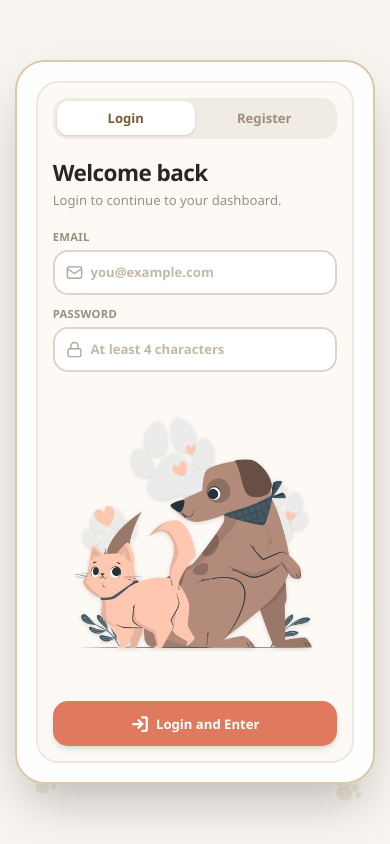
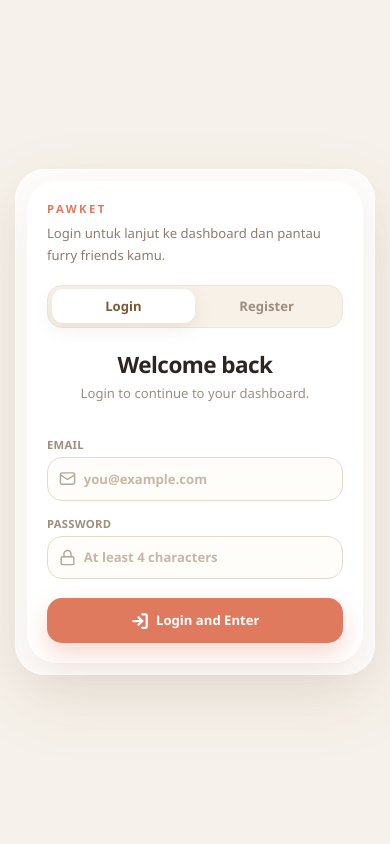
Before and after one commit to arindasr/pawket, a React (Vite) app: page / in a window 390 px wide. Built offline with nearby package versions, Linux system fonts and the light colour scheme.

Commit message:
fix auth page

```diff
--- a/src/components/AuthPage.jsx
+++ b/src/components/AuthPage.jsx
@@ -37,13 +37,11 @@ function PetIllustration() {
   );
 }
 
-// ── Generate evenly distributed paw prints ──
+// ── Generate evenly distributed paw prints for desktop/tablet ──
 const generatePawPositions = () => {
-  const isMobile = typeof window !== "undefined" && window.innerWidth < 768;
   const positions = [];
-
-  const cols = isMobile ? 5 : 8;
-  const rows = isMobile ? 5 : 7;
+  const cols = 8;
+  const rows = 7;
   const total = cols * rows;
 
   for (let i = 0; i < total; i++) {
@@ -59,12 +57,8 @@ const generatePawPositions = () => {
     top = Math.max(3, Math.min(97, top));
     left = Math.max(3, Math.min(97, left));
 
-    const size = isMobile
-      ? 22 + Math.floor(Math.random() * 20)
-      : 30 + Math.floor(Math.random() * 28);
-
     positions.push({
-      size,
+      size: 30 + Math.floor(Math.random() * 28),
       top,
       left,
       rotate: `${(Math.random() - 0.5) * 60}deg`,
@@ -77,9 +71,8 @@ const generatePawPositions = () => {
 
 // ── Get or generate paw positions (permanent via localStorage) ──
 const getPawPositions = () => {
-  const STORAGE_KEY = "pawket_paw_positions";
+  const STORAGE_KEY = "pawket_paw_positions_desktop";
 
-  // Coba ambil dari localStorage
   if (typeof window !== "undefined") {
     const saved = localStorage.getItem(STORAGE_KEY);
     if (saved) {
@@ -91,10 +84,8 @@ const getPawPositions = () => {
     }
   }
 
-  // Generate baru
   const positions = generatePawPositions();
 
-  // Simpan ke localStorage
   if (typeof window !== "undefined") {
     try {
       localStorage.setItem(STORAGE_KEY, JSON.stringify(positions));
@@ -106,7 +97,6 @@ const getPawPositions = () => {
   return positions;
 };
 
-// ✅ GENERATE SEKALI DAN SIMPAN PERMANEN
 const INITIAL_PAW_POSITIONS = getPawPositions();
 
 // ─────────────────────────────────────────────────────────
@@ -116,9 +106,7 @@ export default function AuthPage({ onAuth }) {
   const [email, setEmail] = useState("");
   const [password, setPassword] = useState("");
 
-  // ✅ PAKAI YANG SUDAH DISIMPAN (PERMANEN)
   const pawPositions = INITIAL_PAW_POSITIONS;
-
   const isRegister = mode === "register";
 
   function handleSubmit(e) {
@@ -134,10 +122,9 @@ export default function AuthPage({ onAuth }) {
   }
 
   return (
-    <div className="relative min-h-dvh bg-[#f7f4ef] overflow-hidden flex flex-col">
-      {/* ── Background paw prints — evenly distributed ── */}
+    <div className="relative min-h-dvh overflow-hidden bg-[#f6f1ea]">
       <div
-        className="pointer-events-none select-none absolute inset-0 overflow-visible"
+        className="pointer-events-none absolute inset-0 hidden overflow-visible md:block"
         aria-hidden="true"
       >
         {pawPositions.map((p, i) => (
@@ -156,22 +143,22 @@ export default function AuthPage({ onAuth }) {
         ))}
       </div>
 
-      <div className="flex-1 flex items-center justify-center p-4 md:p-8 relative z-10">
-        <div className="relative grid w-full max-w-6xl gap-8 rounded-4xl border-2 border-[#d9c8aa] bg-white/90 p-5 shadow-2xl backdrop-blur-sm md:grid-cols-[1fr_420px] md:p-8 lg:p-12">
+      <div className="relative z-10 mx-auto flex min-h-dvh w-full max-w-6xl items-center justify-center px-4 py-6 sm:px-6 md:px-8 md:py-10">
+        <div className="grid w-full max-w-md gap-8 rounded-4xl border border-white/70 bg-white/78 p-3 shadow-[0_24px_70px_rgba(122,92,56,0.10)] backdrop-blur-xl md:max-w-6xl md:grid-cols-[1fr_420px] md:p-8 lg:gap-10 lg:p-12">
           <div className="relative hidden flex-col justify-center text-center md:flex md:text-left">
             <h1 className="text-4xl font-black leading-tight tracking-tight text-[#2d2520] sm:text-5xl lg:text-6xl">
               Hello, Pawrents!
             </h1>
 
-            <p className="mx-auto mt-4 max-w-xl text-lg font-semibold text-[#e07a5f] sm:text-xl md:mx-0">
+            <p className="mx-auto mt-4 max-w-xl text-lg font-semibold text-[#dd7b61] sm:text-xl md:mx-0">
               Welcome to Pawket.
             </p>
 
-            <p className="mx-auto mt-3 max-w-xl text-sm font-medium leading-relaxed text-[#8a7968] sm:text-base md:mx-0">
+            <p className="mx-auto mt-3 max-w-xl text-sm font-medium leading-relaxed text-[#8f7c6b] sm:text-base md:mx-0">
               Every journey starts with a single step... or paw print!
             </p>
 
-            <p className="mx-auto mt-1 max-w-xl text-sm font-medium leading-relaxed text-[#8a7968] sm:text-base md:mx-0">
+            <p className="mx-auto mt-1 max-w-xl text-sm font-medium leading-relaxed text-[#8f7c6b] sm:text-base md:mx-0">
               Your furry friends are waiting. Log in to continue your journey
               with them.
             </p>
@@ -181,59 +168,85 @@ export default function AuthPage({ onAuth }) {
             </div>
           </div>
 
-          <div className="relative rounded-3xl border-2 border-[#ede8e0] bg-[#fdfaf6] p-4 sm:p-6 flex flex-col">
-            <div className="mb-5 grid grid-cols-2 rounded-2xl bg-[#f0ebe3] p-1">
+          <div className="relative mx-auto flex w-full max-w-md flex-col rounded-4xl border border-white/85 bg-white/88 p-5 shadow-[0_16px_40px_rgba(122,92,56,0.08)] backdrop-blur-sm sm:p-6 md:p-7">
+            <div className="mb-5 md:hidden">
+              <p className="text-xs font-black uppercase tracking-[0.22em] text-[#e07a5f]">
+                Pawket
+              </p>
+              <p className="mt-2 text-sm font-medium leading-relaxed text-[#8f7c6b] transition-all duration-300 ease-out">
+                {isRegister
+                  ? "Buat akun untuk mulai mengatur kebutuhan furry friends kamu."
+                  : "Login untuk lanjut ke dashboard dan pantau furry friends kamu."}
+              </p>
+            </div>
+
+            <div className="relative mb-6 grid grid-cols-2 rounded-2xl border border-[#efe4d7] bg-[#f7f1e8] p-1">
+              <span
+                className="absolute bottom-1 left-1 top-1 rounded-xl bg-white shadow-[0_6px_18px_rgba(122,92,56,0.10)] transition-all duration-300 ease-out"
+                style={{
+                  width: "calc(50% - 0.25rem)",
+                  transform: isRegister
+                    ? "translateX(calc(100% + 0.25rem))"
+                    : "translateX(0)",
+                }}
+              />
               <button
                 type="button"
                 onClick={() => setMode("login")}
-                className={`rounded-xl px-3 py-2 text-sm font-extrabold transition-colors ${!isRegister ? "bg-white text-[#7a5c38] shadow-sm" : "text-[#9e8e7e]"}`}
+                className={`relative z-10 rounded-xl px-3 py-2 text-sm font-extrabold transition-all duration-300 ease-out ${!isRegister ? "text-[#7a5c38]" : "text-[#9e8e7e] hover:text-[#7a5c38]"}`}
               >
                 Login
               </button>
               <button
                 type="button"
                 onClick={() => setMode("register")}
-                className={`rounded-xl px-3 py-2 text-sm font-extrabold transition-colors ${isRegister ? "bg-white text-[#7a5c38] shadow-sm" : "text-[#9e8e7e]"}`}
+                className={`relative z-10 rounded-xl px-3 py-2 text-sm font-extrabold transition-all duration-300 ease-out ${isRegister ? "text-[#7a5c38]" : "text-[#9e8e7e] hover:text-[#7a5c38]"}`}
               >
                 Register
               </button>
             </div>
 
-            <div className="mb-5">
-              <h2 className="text-2xl font-black tracking-tight text-[#2d2520]">
+            <div className="mb-5 text-center transition-all duration-300 ease-out md:text-left">
+              <h2 className="text-2xl font-black tracking-tight text-[#2d2520] sm:text-[1.75rem]">
                 {isRegister ? "Create account" : "Welcome back"}
               </h2>
-              <p className="mt-1 text-sm font-medium text-[#9e8e7e]">
+              <p className="mt-1 text-sm font-medium text-[#9e8e7e] transition-all duration-300 ease-out">
                 {isRegister
                   ? "Register to open your Pawket dashboard."
                   : "Login to continue to your dashboard."}
               </p>
             </div>
 
-            <form onSubmit={handleSubmit} className="flex-1 flex flex-col">
-              <div className="space-y-3 flex-1">
-                {isRegister && (
-                  <label className="block">
+            <form onSubmit={handleSubmit} className="flex flex-1 flex-col">
+              <div className="flex-1 space-y-4">
+                <div
+                  className={`grid overflow-hidden transition-all duration-300 ease-out ${isRegister ? "grid-rows-[1fr] opacity-100" : "grid-rows-[0fr] opacity-0"}`}
+                  aria-hidden={!isRegister}
+                >
+                  <div className="min-h-0">
+                    <label className="block pb-0.5">
                       <span className="mb-1.5 block text-xs font-bold uppercase tracking-wide text-[#9e8e7e]">
                         Name
                       </span>
-                    <span className="flex items-center gap-2 rounded-2xl border-2 border-[#ddd5c8] bg-white px-3 py-3 focus-within:border-[#c4a882]">
+                      <span className="flex items-center gap-2 rounded-2xl border border-[#e5d9cc] bg-[#fffdfa] px-3 py-3 transition-all duration-300 ease-out focus-within:border-[#d3b08c] focus-within:bg-white">
                         <UserRound size={17} className="text-[#b0a898]" />
                         <input
                           value={name}
                           onChange={(e) => setName(e.target.value)}
                           placeholder="Your name"
-                        className="min-w-0 flex-1 bg-transparent text-sm font-semibold text-[#3d3530] outline-none placeholder:text-[#c4b9a8]"
+                          disabled={!isRegister}
+                          className="min-w-0 flex-1 bg-transparent text-sm font-semibold text-[#3d3530] outline-none placeholder:text-[#c4b9a8] disabled:cursor-default"
                         />
                       </span>
                     </label>
-                )}
+                  </div>
+                </div>
 
                 <label className="block">
                   <span className="mb-1.5 block text-xs font-bold uppercase tracking-wide text-[#9e8e7e]">
                     Email
                   </span>
-                  <span className="flex items-center gap-2 rounded-2xl border-2 border-[#ddd5c8] bg-white px-3 py-3 focus-within:border-[#c4a882]">
+                  <span className="flex items-center gap-2 rounded-2xl border border-[#e5d9cc] bg-[#fffdfa] px-3 py-3 transition-all duration-300 ease-out focus-within:border-[#d3b08c] focus-within:bg-white">
                     <Mail size={17} className="text-[#b0a898]" />
                     <input
                       type="email"
@@ -250,7 +263,7 @@ export default function AuthPage({ onAuth }) {
                   <span className="mb-1.5 block text-xs font-bold uppercase tracking-wide text-[#9e8e7e]">
                     Password
                   </span>
-                  <span className="flex items-center gap-2 rounded-2xl border-2 border-[#ddd5c8] bg-white px-3 py-3 focus-within:border-[#c4a882]">
+                  <span className="flex items-center gap-2 rounded-2xl border border-[#e5d9cc] bg-[#fffdfa] px-3 py-3 transition-all duration-300 ease-out focus-within:border-[#d3b08c] focus-within:bg-white">
                     <Lock size={17} className="text-[#b0a898]" />
                     <input
                       type="password"
@@ -263,15 +276,11 @@ export default function AuthPage({ onAuth }) {
                     />
                   </span>
                 </label>
-
-                <div className="mt-6 md:hidden">
-                  <PetIllustration />
-                </div>
               </div>
 
               <button
                 type="submit"
-                className="mt-6 flex w-full items-center justify-center gap-2 rounded-2xl bg-[#e07a5f] px-5 py-3.5 text-sm font-black text-white shadow-md transition-all hover:bg-[#c96a50] active:scale-[0.98]"
+                className="mt-5 flex w-full items-center justify-center gap-2 rounded-2xl bg-[#e07a5f] px-5 py-3.5 text-sm font-black text-white shadow-[0_12px_24px_rgba(224,122,95,0.28)] transition-all duration-300 ease-out hover:bg-[#d56f55] hover:shadow-[0_16px_28px_rgba(224,122,95,0.34)] active:scale-[0.985]"
               >
                 {isRegister ? (
                   <UserPlus size={18} strokeWidth={3} />
```
Lines whose indentation alone changed are shown as unchanged.
